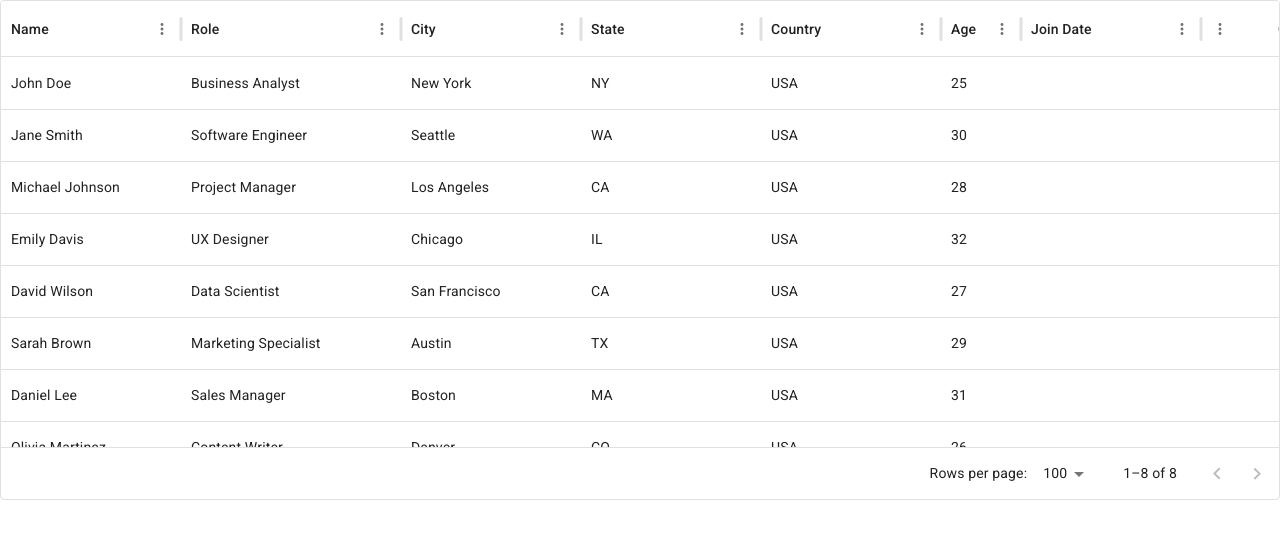
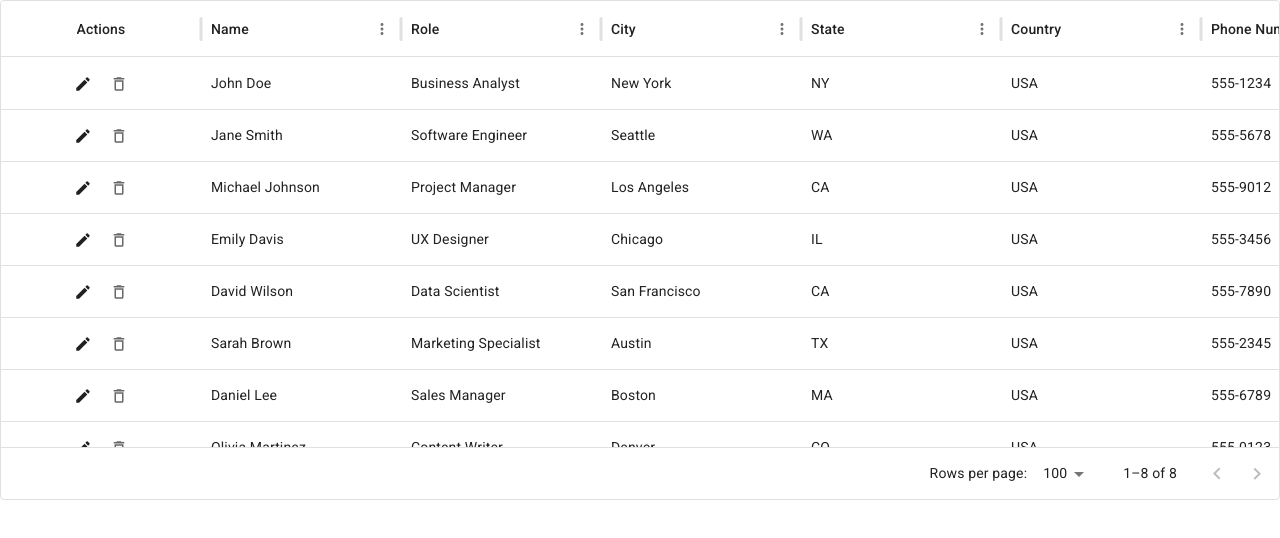
Before and after one commit to vidaang/mfa-app, a React (Create React App) app in the folder app/: page /dashboard in a window 1280 px wide. Shown: the top 538 px of the page. Built offline with nearby package versions, Linux system fonts and the light colour scheme.

Commit message:
feat(dashboard): add logic for read/write views in dashboard page

```diff
--- a/app/src/components/tables/DataTable.js
+++ b/app/src/components/tables/DataTable.js
@@ -24,7 +24,8 @@ const randomRole = () => {
 };
 
 function EditToolbar(props) {
-  const { setRows, setRowModesModel } = props;
+  const { setRows, setRowModesModel, canEdit } = props;
+  if (!canEdit) return null;
 
   const handleClick = () => {
     const id = randomId();
@@ -44,7 +45,7 @@ function EditToolbar(props) {
   );
 }
 
-function DataTable({ rowsProp, headersProp }) {
+function DataTable({ rowsProp, headersProp, canEdit = true }) {
   const [rows, setRows] = React.useState(rowsProp || []);
   const headersToUse = headersProp ?? [];
   const [rowModesModel, setRowModesModel] = React.useState({});
@@ -89,24 +90,17 @@ function DataTable({ rowsProp, headersProp }) {
     setRowModesModel(newRowModesModel);
   };
 
-  // Build static columns from JSON headers, injecting functions where needed
   const staticColumns = headersToUse.map((h) => {
-    const col = { ...h };
-    if (col.type === 'date') {
-      col.valueGetter = (params) => {
-        const v = params.value;
-        if (!v) return null;
-        return v instanceof Date ? v : new Date(v);
-      };
-    }
-    return col;
+    return { ...h };
   });
 
+  let columns = [...staticColumns];
+  if (canEdit) {
     const actionsColumn = {
       field: 'actions',
       type: 'actions',
       headerName: 'Actions',
-    width: 100,
+      width: 200,
       cellClassName: 'actions',
       getActions: ({ id }) => {
         const isInEditMode = rowModesModel[id]?.mode === GridRowModes.Edit;
@@ -149,7 +143,9 @@ function DataTable({ rowsProp, headersProp }) {
       },
     };
 
-  const columns = [...staticColumns, actionsColumn];
+    // place actions column at the far left
+    columns = [actionsColumn, ...staticColumns];
+  }
 
   return (
     <Box
@@ -167,17 +163,14 @@ function DataTable({ rowsProp, headersProp }) {
       <DataGrid
         rows={rows}
         columns={columns}
-        editMode="row"
+        editMode={canEdit ? 'row' : undefined}
         rowModesModel={rowModesModel}
         onRowModesModelChange={handleRowModesModelChange}
         onRowEditStop={handleRowEditStop}
         processRowUpdate={processRowUpdate}
-        slots={{
-          toolbar: EditToolbar,
-        }}
-        slotProps={{
-          toolbar: { setRows, setRowModesModel },
-        }}
+        isCellEditable={() => canEdit}
+        slots={canEdit ? { toolbar: EditToolbar } : {}}
+        slotProps={canEdit ? { toolbar: { setRows, setRowModesModel, canEdit } } : {}}
       />
     </Box>
   );
--- a/app/src/data/mockTableData.json
+++ b/app/src/data/mockTableData.json
@@ -3,88 +3,88 @@
     "id": 1,
     "name": "John Doe",
     "age": 25,
-    "joinDate": "2022-01-15T00:00:00.000Z",
     "role": "Business Analyst",
     "city": "New York",
     "state": "NY",
     "country": "USA",
+    "phoneNumber": "555-1234",
     "compensation": 80000
   },
   {
     "id": 2,
     "name": "Jane Smith",
     "age": 30,
-    "joinDate": "2021-06-20T00:00:00.000Z",
     "role": "Software Engineer",
     "city": "Seattle",
     "state": "WA",
     "country": "USA",
+    "phoneNumber": "555-5678",
     "compensation": 120000
   },
   {
     "id": 3,
     "name": "Michael Johnson",
     "age": 28,
-    "joinDate": "2020-09-10T00:00:00.000Z",
     "role": "Project Manager",
     "city": "Los Angeles",
     "state": "CA",
     "country": "USA",
+    "phoneNumber": "555-9012",
     "compensation": 110000
   },
   {
     "id": 4,
     "name": "Emily Davis",
     "age": 32,
-    "joinDate": "2019-03-05T00:00:00.000Z",
     "role": "UX Designer",
     "city": "Chicago",
     "state": "IL",
     "country": "USA",
+    "phoneNumber": "555-3456",
     "compensation": 95000
   },
   {
     "id": 5,
     "name": "David Wilson",
     "age": 27,
-    "joinDate": "2021-11-12T00:00:00.000Z",
     "role": "Data Scientist",
     "city": "San Francisco",
     "state": "CA",
     "country": "USA",
+    "phoneNumber": "555-7890",
     "compensation": 130000
   },
   {
     "id": 6,
     "name": "Sarah Brown",
     "age": 29,
-    "joinDate": "2020-07-18T00:00:00.000Z",
     "role": "Marketing Specialist",
     "city": "Austin",
     "state": "TX",
     "country": "USA",
+    "phoneNumber": "555-2345",
     "compensation": 85000
   },
   {
     "id": 7,
     "name": "Daniel Lee",
     "age": 31,
-    "joinDate": "2018-12-02T00:00:00.000Z",
     "role": "Sales Manager",
     "city": "Boston",
     "state": "MA",
     "country": "USA",
+    "phoneNumber": "555-6789",
     "compensation": 105000
   },
   {
     "id": 8,
     "name": "Olivia Martinez",
     "age": 26,
-    "joinDate": "2021-04-25T00:00:00.000Z",
     "role": "Content Writer",
     "city": "Denver",
     "state": "CO",
     "country": "USA",
+    "phoneNumber": "555-0123",
     "compensation": 70000
   }
 ]
--- a/app/src/data/mockTableHeaders.json
+++ b/app/src/data/mockTableHeaders.json
@@ -3,32 +3,38 @@
 	{
 		"field": "name",
 		"headerName": "Name",
-		"width": 180,
+		"width": 200,
 		"editable": true
 	},
 
 	{
 		"field": "role",
 		"headerName": "Role",
-		"width": 220,
+		"width": 200,
 		"editable": true
 	},
     {
         "field": "city",
         "headerName": "City",
-        "width": 180,
+        "width": 200,
         "editable": true
     },
     {
         "field": "state",
         "headerName": "State",
-        "width": 180,
+        "width": 200,
         "editable": true
     },
     {
         "field": "country",
         "headerName": "Country",
-        "width": 180,
+        "width": 200,
+        "editable": true
+    },
+    {
+        "field": "phoneNumber",
+        "headerName": "Phone Number",
+        "width": 200,
         "editable": true
     },
     {
@@ -40,18 +46,13 @@
 		"headerAlign": "left",
 		"editable": true
 	},
-	{
-		"field": "joinDate",
-		"headerName": "Join Date",
-		"type": "date",
-		"width": 180,
-		"editable": true
-	},
     {
         "field": "compensation",
         "headerName": "Compensation",
-        "type": "number",
-        "width": 180,
+        "type": "currency",
+        "width": 200,
+        "align": "left",
+		"headerAlign": "left",
         "editable": true
     }
 ]
```
Also changed, not shown: app/src/components/ActionToolbar.js (added, +20 -0 lines), app/src/components/CardGroup.js (added, +56 -0 lines). Lines whose indentation alone changed are shown as unchanged.
